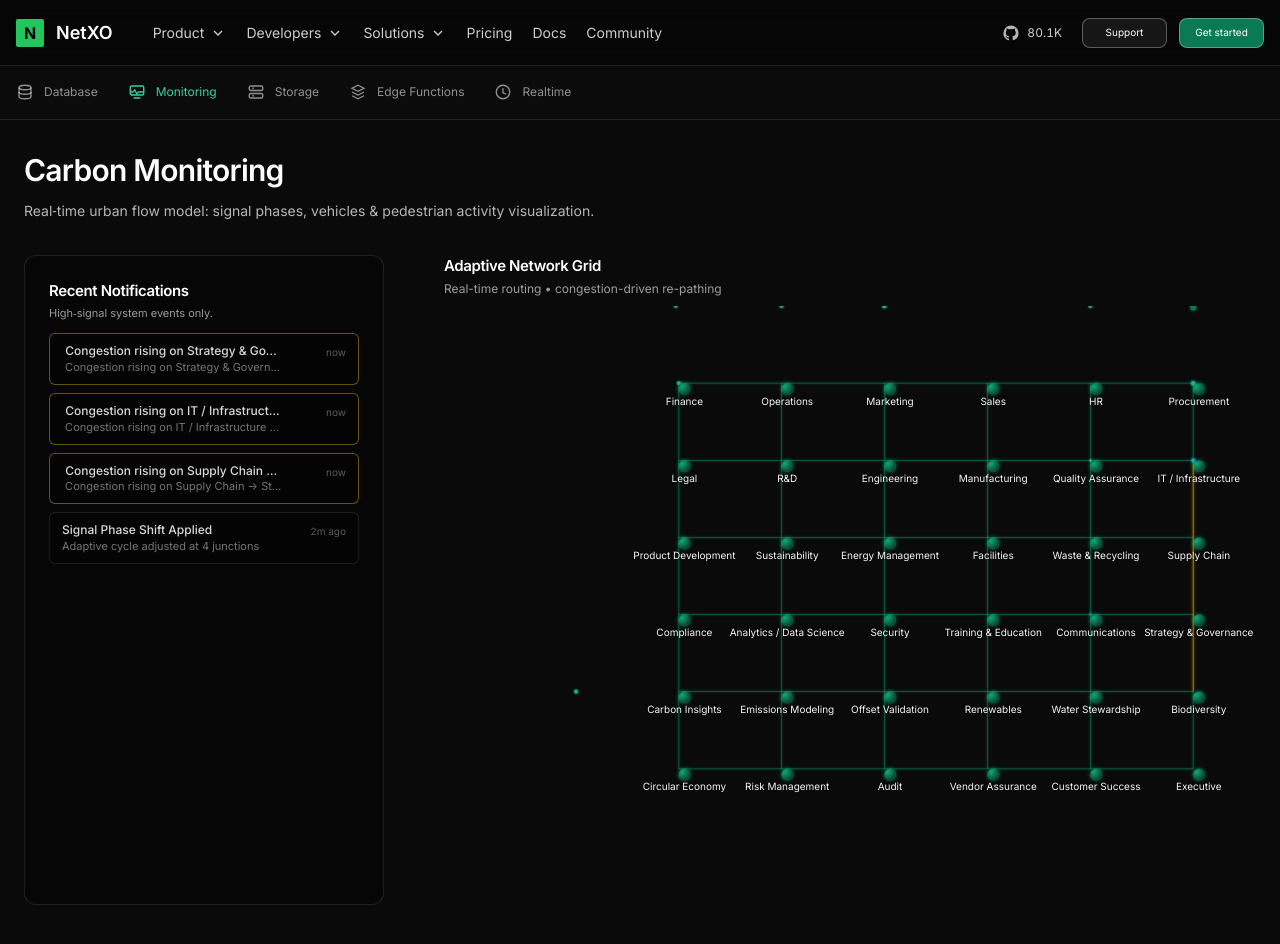
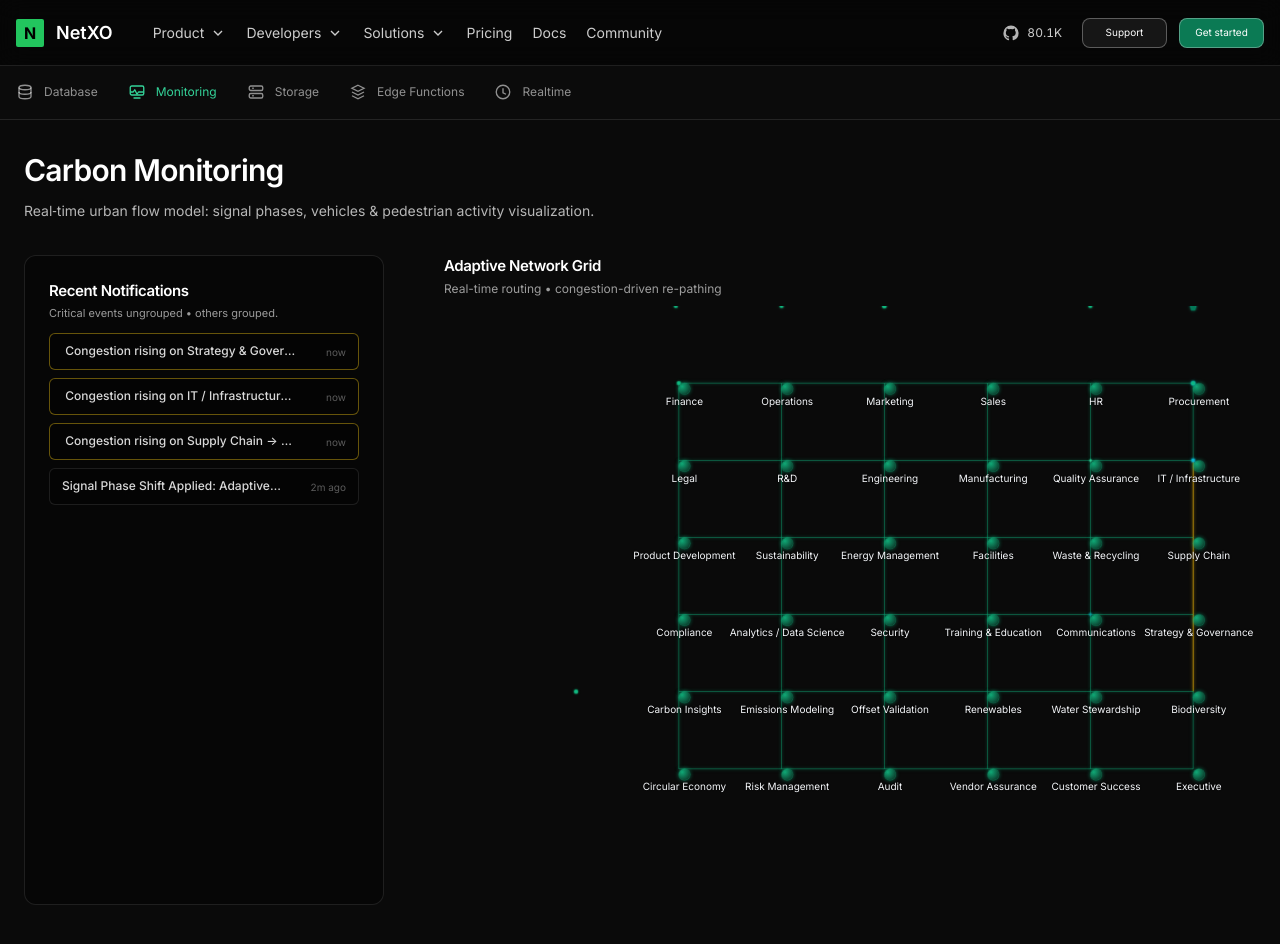
Before and after one commit to withNoclout/nextxo-v2, a React (Vite) app: page /monitoring in a window 1280 px wide. Shown: the top 944 px of the page. Built offline with nearby package versions, Linux system fonts and the light colour scheme.

Commit message:
feat(notifications): group non-critical events with counters; preserve individual critical alerts

```diff
--- a/src/pages/MonitoringPage.tsx
+++ b/src/pages/MonitoringPage.tsx
@@ -5,33 +5,42 @@ import CitySim from '../monitoring/CitySim'
 import AdaptiveNetworkSim, { NotificationEvent } from '../monitoring/AdaptiveNetworkSim'
 
 // Simple placeholder notifications data (could later be sourced dynamically)
-const seedNotifications = [
-  { id: 1, title: 'Signal Phase Shift Applied', detail: 'Adaptive cycle adjusted at 4 junctions', icon: '🔔', time: '2m ago' },
+const seedNotifications: Array<Pick<UINote,'id'|'title'|'detail'|'time'>> = [
+  { id: 1, title: 'Signal Phase Shift Applied', detail: 'Adaptive cycle adjusted at 4 junctions', time: '2m ago' },
 ]
 
-interface UINote { id:number; title:string; detail:string; severity?: 'normal'|'warn'|'block'|'clear'; time:string; count?:number }
+interface UINote {
+  id:number
+  title:string
+  detail:string
+  severity?: 'normal'|'warn'|'block'|'clear'
+  category: 'critical'|'major'|'routine'
+  time:string
+  count?:number
+}
 
 function NotificationsPanel({ notes }:{ notes: UINote[] }){
   return (
     <div className="w-full flex flex-col h-full overflow-hidden" style={{ paddingTop:12, paddingBottom:12 }}>
       <div className="mb-3 px-1 shrink-0">
         <h2 className="text-[15px] font-semibold tracking-tight mb-1">Recent Notifications</h2>
-        <p className="text-[11px] text-white/60 leading-snug">High‑signal system events only.</p>
+        <p className="text-[11px] text-white/60 leading-snug">Critical events ungrouped • others grouped.</p>
       </div>
       <ul className="space-y-2 px-1 overflow-y-auto pr-1" style={{ scrollbarWidth:'thin' }}>
         {notes.map(n=> {
-          const sev = n.severity || 'normal'
-          const border = sev==='block' ? 'border-red-500/60 shadow-[0_0_6px_1px_rgba(239,68,68,0.35)] border-2' : sev==='warn' ? 'border-yellow-400/40 border' : 'border-white/10 border'
+          const border = n.category==='critical'
+            ? 'border-red-500/70 shadow-[0_0_6px_1px_rgba(239,68,68,0.45)] border-2'
+            : n.category==='major'
+              ? 'border-yellow-400/40 border'
+              : 'border-white/10 border'
+          const full = n.detail ? `${n.title}: ${n.detail}` : n.title
+          const line = (n.count && n.count>1) ? `${full} (x${n.count})` : full
           return (
-            <li key={n.id} className={`relative group flex items-start gap-3 rounded-md bg-black/30 px-3 py-[9px] ${border} transition-colors animate-[fadeIn_0.35s_ease]`}>
-              <div className="flex-1 min-w-0 pr-6">
-                <p className="text-[12px] font-medium text-white/85 leading-snug truncate">{n.title}</p>
-                <p className="text-[11px] text-white/45 leading-snug truncate">{n.detail}</p>
+            <li key={n.id} className={`group flex items-start gap-3 rounded-md bg-black/30 px-3 py-[9px] ${border} transition-colors animate-[fadeIn_0.35s_ease]`}>
+              <div className="flex-1 min-w-0 pr-2">
+                <p className="text-[12px] font-medium text-white/85 leading-snug truncate" title={full}>{line}</p>
               </div>
               <span className="text-[10px] text-white/35 ml-2 whitespace-nowrap mt-0.5">{n.time}</span>
-              {n.count && n.count>1 && (
-                <span className="absolute top-1 right-1 text-[10px] font-semibold text-white/80 bg-white/15 backdrop-blur-sm px-1.5 py-[1px] rounded-md leading-none">×{n.count}</span>
-              )}
             </li>
           )
         })}
@@ -50,29 +59,36 @@ function DashboardShell({ children }: { children: React.ReactNode }){
 }
 
 export default function MonitoringPage() {
-  const [notes,setNotes] = React.useState<UINote[]>(seedNotifications as UINote[])
+  const [notes,setNotes] = React.useState<UINote[]>(() => seedNotifications.map(n=> ({...n, severity:'normal', category:'routine', count:1 })))
   const pushNotification = React.useCallback((e:NotificationEvent)=>{
     const raw = e.message.replace(/^([\u{1F534}🔴⚠️🟢])\s*/u,'').trim()
+    const lower = raw.toLowerCase()
     const title = raw.split(':')[0]?.trim() || 'Update'
-    const detail = raw.split(':').slice(1).join(':').trim() || raw
-    let importance: 'show'|'hide' = 'hide'
-    let severity: UINote['severity'] = 'normal'
-    if (e.type==='block') { importance='show'; severity='block' }
-    else if (e.type==='warn') {
-      if (/(surge|congestion rising|heavy congestion|critical delay)/i.test(raw)) { importance='show'; severity='warn' }
-    }
-    if (e.type==='clear') importance='hide'
-    if (/high ev adoption|traffic cleared|temporary relief/i.test(raw)) importance='hide'
-    if (importance==='hide') return
+    const detail = raw.split(':').slice(1).join(':').trim()
+    // Classification rules
+    let category: UINote['category'] = 'routine'
+    if (/(gridlock|emission spike|node failure|critical delay|blockage|critical congestion|link closed)/i.test(raw)) category='critical'
+    else if (/(heavy congestion|peak-hour surge|congestion rising)/i.test(raw)) category='major'
+    else category='routine'
+    // Map to severity for legacy styling (critical/block, major/warn)
+    let severity: UINote['severity'] = category==='critical' ? 'block' : category==='major' ? 'warn' : 'normal'
+    // Filtering: optionally ignore low-value clears/green adoption unless critical
+    if (/high ev adoption|traffic cleared|temporary relief/i.test(lower)) return
+    if (e.type==='clear' && category!=='critical') return
     setNotes(prev => {
-      const idx = prev.findIndex(n => n.title === title && n.severity===severity)
-      if (idx !== -1) {
-        const copy = [...prev]
-        const ex = copy[idx]
-        copy[idx] = { ...ex, detail, time:'now', count:(ex.count||1)+1 }
+      if (category==='critical') {
+        // Always append (no grouping)
+        return [ { id:e.id, title: title.slice(0,90), detail: detail.slice(0,140), severity, category, time:'now', count:1 }, ...prev.slice(0,49) ]
+      }
+      // Group by title+detail+category signature
+      const keyIdx = prev.findIndex(n => n.category===category && n.title===title && n.detail===detail)
+      if (keyIdx !== -1) {
+        const copy=[...prev]
+        const ex=copy[keyIdx]
+        copy[keyIdx] = { ...ex, time:'now', count:(ex.count||1)+1 }
         return copy
       }
-      return [ { id:e.id, title: title.slice(0,70), detail: detail.slice(0,110), severity, time:'now', count:1 }, ...prev.slice(0,30) ]
+      return [ { id:e.id, title: title.slice(0,90), detail: detail.slice(0,140), severity, category, time:'now', count:1 }, ...prev.slice(0,49) ]
     })
   },[])
   return (
```
